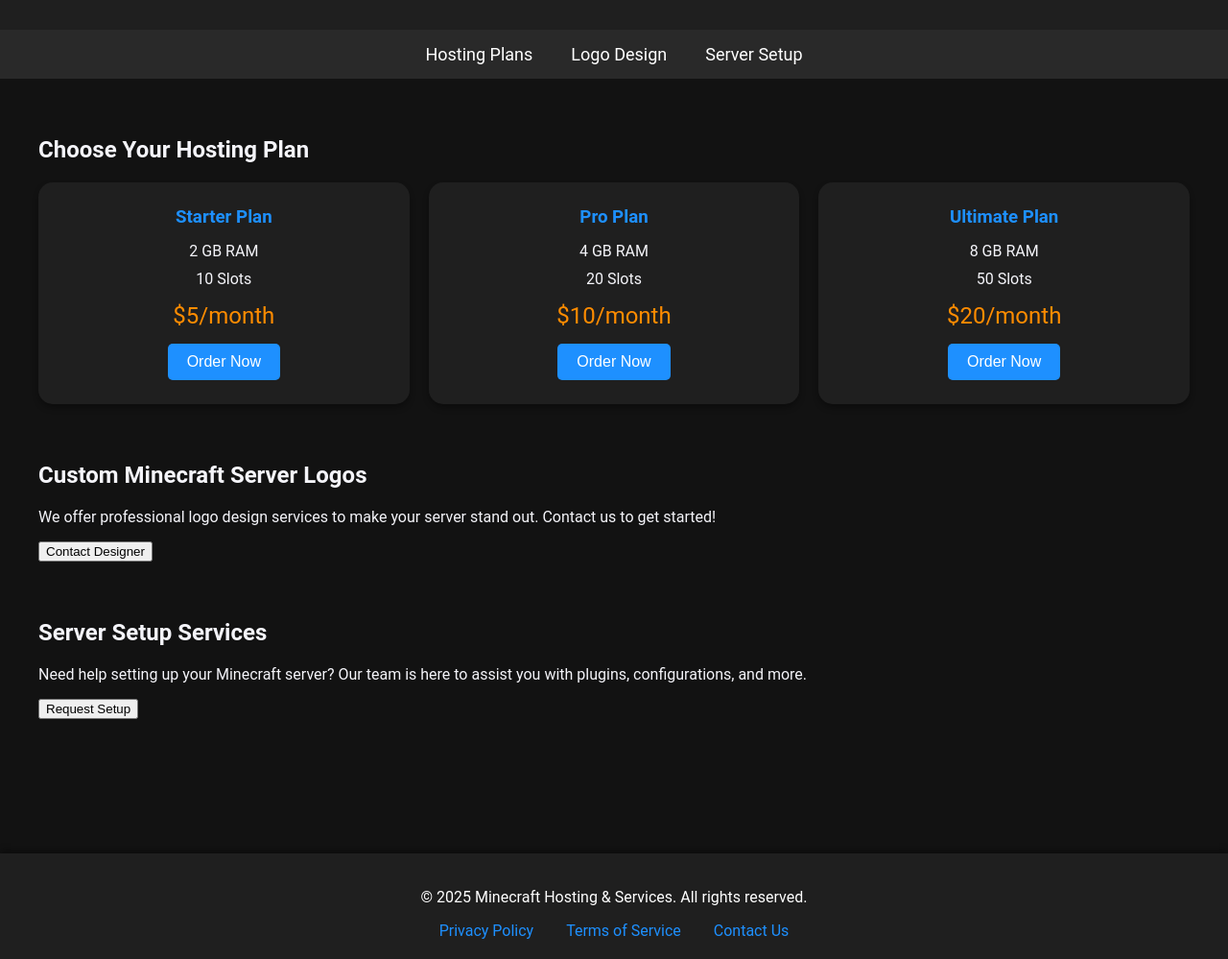
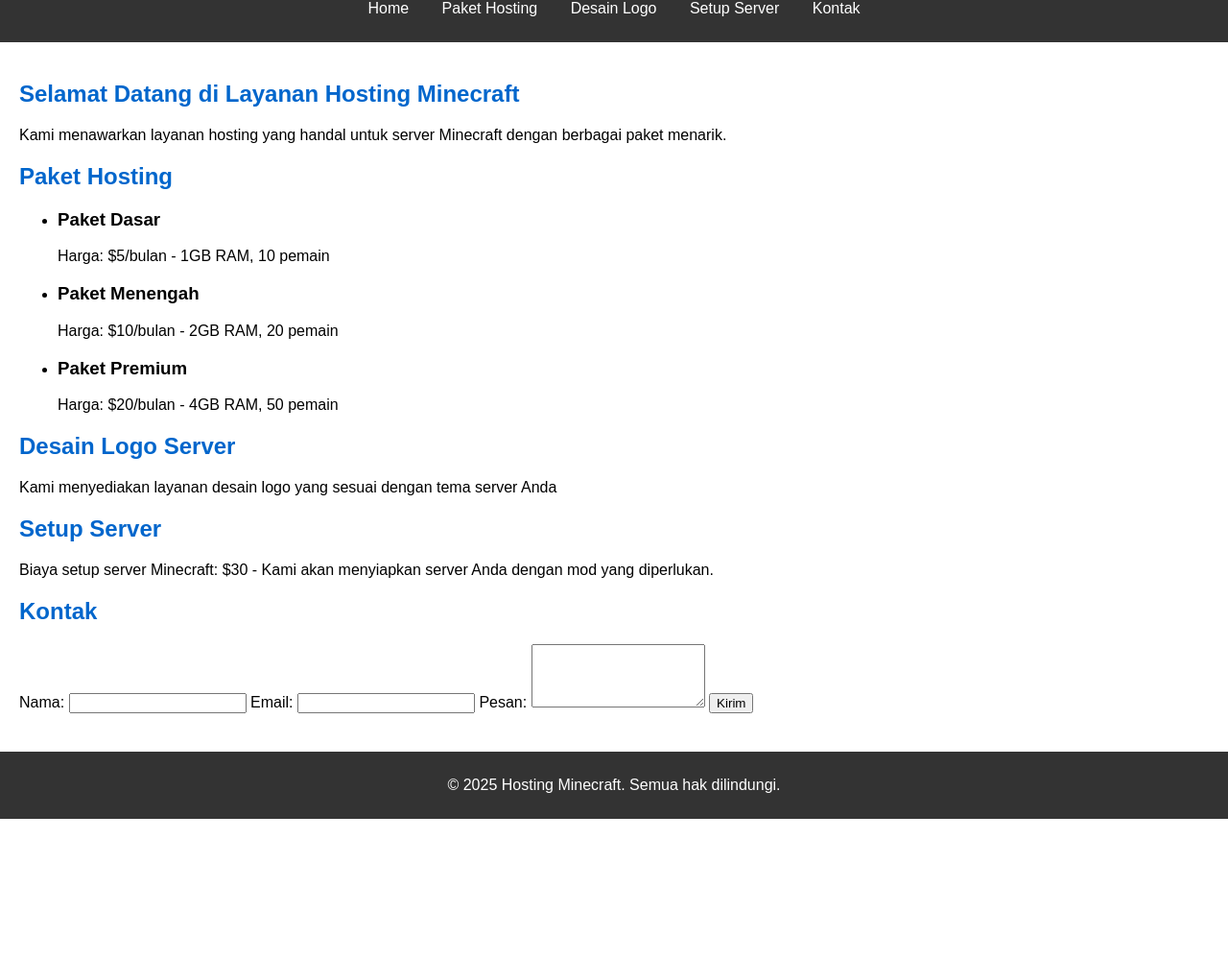
Before and after one commit to azelegendsofficial/azelegendsofficial.github.io, a plain HTML site: page index.html in a window 1280 px wide. Shown: the part 90-1089 px from the top of the page at 96% size. After the commit the page ends 943 px from the top, so only its background shows below. Drawn offline with Linux system fonts and the light colour scheme.

Commit message:
Update index.html

```diff
--- a/index.html
+++ b/index.html
@@ -1,208 +1,128 @@
 <!DOCTYPE html>
-<html lang="en">
+<html lang="id">
 <head>
     <meta charset="UTF-8">
     <meta name="viewport" content="width=device-width, initial-scale=1.0">
-    <title>Minecraft Hosting and Services</title>
+    <title>Hosting Minecraft, Desain Logo, dan Setup Server</title>
     <style>
         body {
-            font-family: 'Roboto', sans-serif;
+    font-family: Arial, sans-serif;
     margin: 0;
     padding: 0;
-            background-color: #121212;
-            color: #f4f4f9;
 }
 
 header {
-            background-color: #1f1f1f;
-            color: #ffffff;
-            padding: 20px;
+    background-color: #333;
+    color: #fff;
+    padding: 10px 0;
     text-align: center;
-            box-shadow: 0 4px 6px rgba(0, 0, 0, 0.3);
 }
 
-        nav {
-            display: flex;
-            justify-content: center;
-            background-color: #292929;
-            padding: 15px 0;
-            position: sticky;
-            top: 0;
-            z-index: 1000;
+nav ul {
+    list-style: none;
+    padding: 0;
+}
+
+nav li {
+    display: inline;
+    margin: 0 15px;
 }
 
 nav a {
-            color: #ffffff;
-            margin: 0 20px;
+    color: white;
     text-decoration: none;
-            font-size: 18px;
-            transition: color 0.3s;
 }
 
-        nav a:hover {
-            color: #1e90ff;
+main {
+    padding: 20px;
 }
 
-        .container {
-            padding: 40px;
+h2 {
+    color: #0066cc;
 }
 
-        .section {
-            margin-bottom: 60px;
-        }
-
-        .hosting-plans {
-            display: grid;
-            grid-template-columns: repeat(auto-fit, minmax(300px, 1fr));
-            gap: 20px;
-        }
-
-        .plan {
-            background: #1f1f1f;
-            border-radius: 15px;
-            padding: 25px;
-            text-align: center;
-            box-shadow: 0 4px 6px rgba(0, 0, 0, 0.3);
-            transition: transform 0.3s;
-        }
-
-        .plan:hover {
-            transform: scale(1.05);
-        }
-
-        .plan h3 {
-            margin: 0 0 15px 0;
-            color: #1e90ff;
-        }
-
-        .plan p {
-            margin: 10px 0;
-        }
-
-        .plan .price {
-            font-size: 24px;
-            color: #ff8c00;
-            margin: 15px 0;
-        }
-
-        .plan button {
-            background-color: #1e90ff;
-            color: white;
-            border: none;
-            padding: 10px 20px;
-            border-radius: 5px;
-            cursor: pointer;
-            font-size: 16px;
-            transition: background-color 0.3s;
-        }
-
-        .plan button:hover {
-            background-color: #0056b3;
+section {
+    margin: 20px 0;
 }
 
 footer {
     text-align: center;
-            background-color: #1f1f1f;
-            color: #ffffff;
-            padding: 20px;
-            margin-top: 40px;
-            box-shadow: 0 -4px 6px rgba(0, 0, 0, 0.3);
-        }
-
-        .footer-links {
-            margin-top: 10px;
-        }
-
-        .footer-links a {
-            color: #1e90ff;
-            margin: 0 15px;
-            text-decoration: none;
-            transition: color 0.3s;
-        }
-
-        .footer-links a:hover {
-            color: #ff8c00;
-        }
-
-        button {
-            cursor: pointer;
-        }
-
-        @media (max-width: 600px) {
-            nav {
-                flex-direction: column;
-                text-align: center;
-            }
-
-            nav a {
-                margin: 10px 0;
-            }
-
-            .hosting-plans {
-                grid-template-columns: 1fr;
-            }
+    background-color: #333;
+    color: white;
+    padding: 10px 0;
+    position: relative;
+    bottom: 0;
+    width: 100%;
 }
     </style>
 </head>
 <body>
     <header>
-        <h1>Minecraft Hosting & Server Services</h1>
+        <h1>Jual Hosting Minecraft</h1>
+        <nav>
+            <ul>
+                <li><a href="#home">Home</a></li>
+                <li><a href="#hosting">Paket Hosting</a></li>
+                <li><a href="#logo">Desain Logo</a></li>
+                <li><a href="#setup">Setup Server</a></li>
+                <li><a href="#contact">Kontak</a></li>
+            </ul>
+        </nav>
     </header>
 
-    <nav>
-        <a href="#hosting">Hosting Plans</a>
-        <a href="#logo">Logo Design</a>
-        <a href="#setup">Server Setup</a>
-    </nav>
-
-    <div class="container">
-        <section id="hosting" class="section">
-            <h2>Choose Your Hosting Plan</h2>
-            <div class="hosting-plans">
-                <div class="plan">
-                    <h3>Starter Plan</h3>
-                    <p>2 GB RAM</p>
-                    <p>10 Slots</p>
-                    <p class="price">$5/month</p>
-                    <button>Order Now</button>
-                </div>
-                <div class="plan">
-                    <h3>Pro Plan</h3>
-                    <p>4 GB RAM</p>
-                    <p>20 Slots</p>
-                    <p class="price">$10/month</p>
-                    <button>Order Now</button>
-                </div>
-                <div class="plan">
-                    <h3>Ultimate Plan</h3>
-                    <p>8 GB RAM</p>
-                    <p>50 Slots</p>
-                    <p class="price">$20/month</p>
-                    <button>Order Now</button>
-                </div>
-            </div>
+    <main>
+        <section id="home">
+            <h2>Selamat Datang di Layanan Hosting Minecraft</h2>
+            <p>Kami menawarkan layanan hosting yang handal untuk server Minecraft dengan berbagai paket menarik.</p>
         </section>
 
-        <section id="logo" class="section">
-            <h2>Custom Minecraft Server Logos</h2>
-            <p>We offer professional logo design services to make your server stand out. Contact us to get started!</p>
-            <button>Contact Designer</button>
+        <section id="hosting">
+            <h2>Paket Hosting</h2>
+            <ul>
+                <li>
+                    <h3>Paket Dasar</h3>
+                    <p>Harga: $5/bulan - 1GB RAM, 10 pemain</p>
+                </li>
+                <li>
+                    <h3>Paket Menengah</h3>
+                    <p>Harga: $10/bulan - 2GB RAM, 20 pemain</p>
+                </li>
+                <li>
+                    <h3>Paket Premium</h3>
+                    <p>Harga: $20/bulan - 4GB RAM, 50 pemain</p>
+                </li>
+            </ul>
         </section>
 
-        <section id="setup" class="section">
-            <h2>Server Setup Services</h2>
-            <p>Need help setting up your Minecraft server? Our team is here to assist you with plugins, configurations, and more.</p>
-            <button>Request Setup</button>
+        <section id="logo">
+            <h2>Desain Logo Server</h2>
+            <p>Kami menyediakan layanan desain logo yang sesuai dengan tema server Anda</p>
         </section>
-    </div>
+
+        <section id="setup">
+            <h2>Setup Server</h2>
+            <p>Biaya setup server Minecraft: $30 - Kami akan menyiapkan server Anda dengan mod yang diperlukan.</p>
+        </section>
+
+        <section id="contact">
+            <h2>Kontak</h2>
+            <form action="#" method="post">
+                <label for="name">Nama:</label>
+                <input type="text" id="name" name="name" required>
+
+                <label for="email">Email:</label>
+                <input type="email" id="email" name="email" required>
+
+                <label for="message">Pesan:</label>
+                <textarea id="message" name="message" rows="4" required></textarea>
+
+                <button type="submit">Kirim</button>
+            </form>
+        </section>
+    </main>
 
     <footer>
-        <p>&copy; 2025 Minecraft Hosting & Services. All rights reserved.</p>
-        <div class="footer-links">
-            <a href="#">Privacy Policy</a>
-            <a href="#">Terms of Service</a>
-            <a href="#">Contact Us</a>
-        </div>
+        <p>&copy; 2025 Hosting Minecraft. Semua hak dilindungi.</p>
     </footer>
 </body>
 </html>
```
Lines whose indentation alone changed are shown as unchanged.
